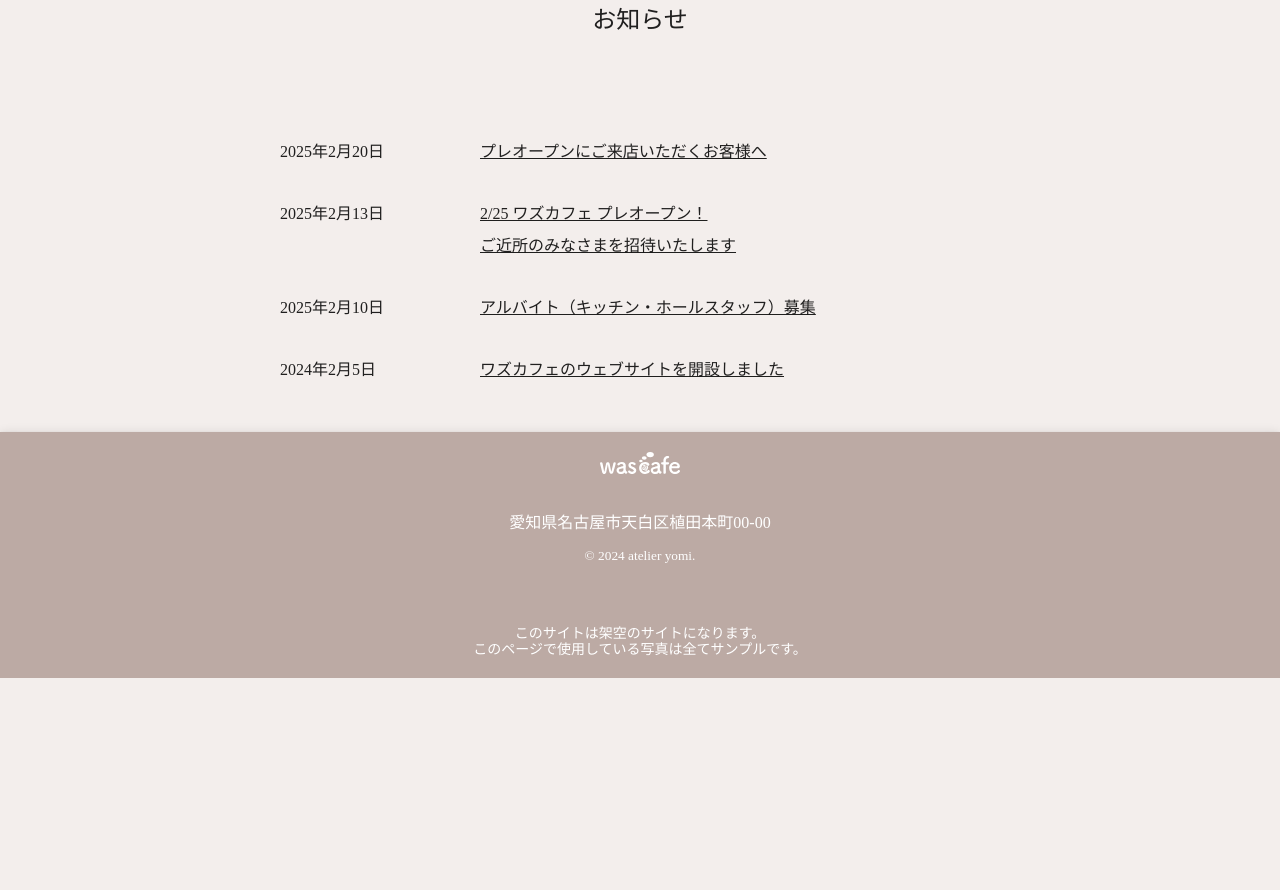
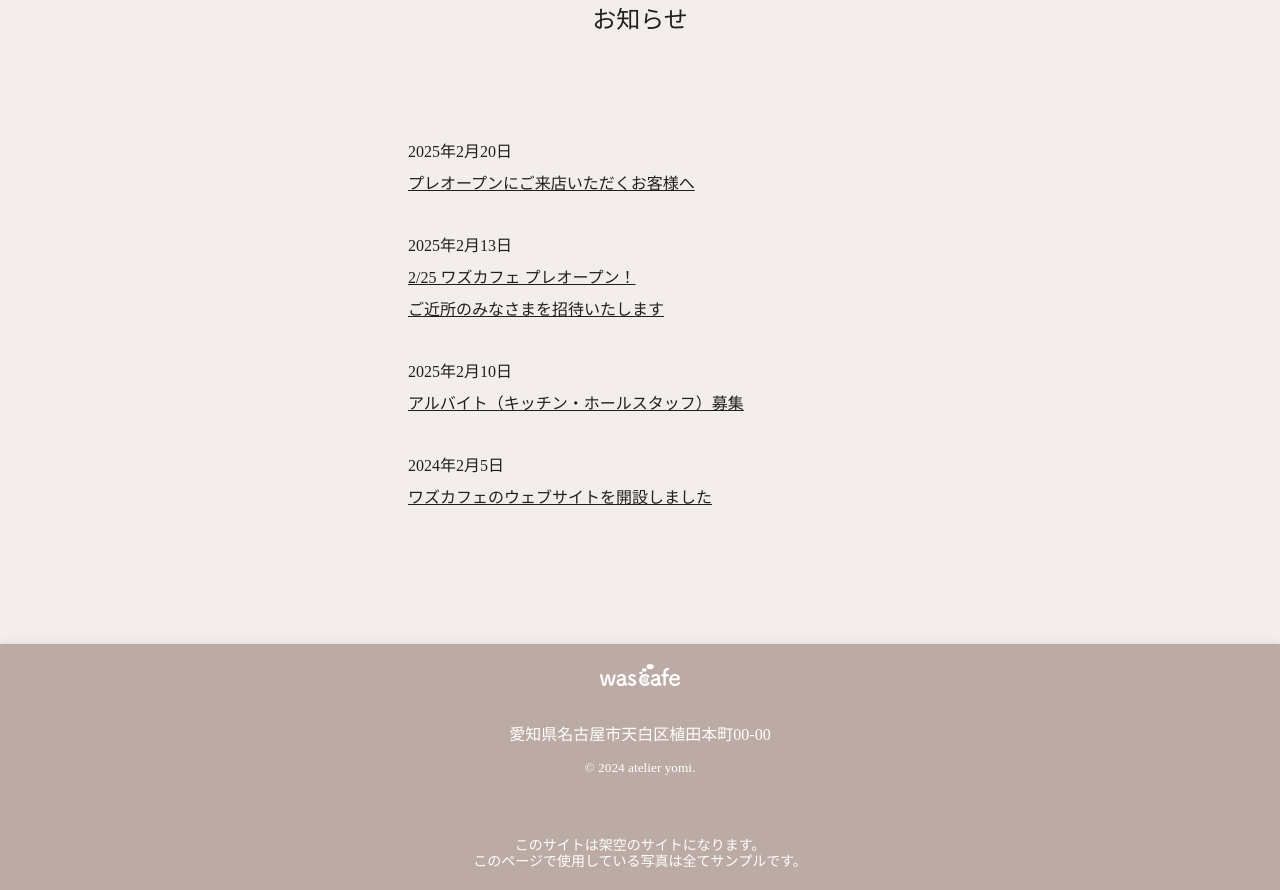
Before and after one commit to kimuracoki/wascafe, a React (Vite) app: page /marketing/dai43/01/home in a window 1280 px wide. Shown: the part 600-1490 px from the top of the page. Before the commit the page ends 1278 px from the top, so only its background shows below. Built offline with nearby package versions, Linux system fonts and the light colour scheme; a web font is replaced by a local one.

Commit message:
Upd Home layout

```diff
--- a/src/features/home/Home.tsx
+++ b/src/features/home/Home.tsx
@@ -13,7 +13,7 @@ export const Home = () => {
             disableGutters
             maxWidth="md"
             sx={{
-                minHeight: '100vh',
+                marginBottom: '100px'
             }}
         >
             <Hero sx={{
@@ -27,7 +27,7 @@ export const Home = () => {
                         color: '#fff',
                         margin: '0 20px 20px',
                         textShadow: '3px 3px 5px #9e9e9e',
-                        fontSize: { xs: '16px', sm: '30px' },
+                        fontSize: { xs: '14px', sm: '30px' },
                     }}
                 >2025年3月3日（月）オープン</Typography>
             </Hero>
@@ -35,7 +35,7 @@ export const Home = () => {
             <Container
                 component="dl"
                 sx={{
-                    width: {xs: '100%', sm: '60vw'}
+                    width: {xs: '100%', sm: '60vw', md: '40vw'}
                 }}
             >
                 {informationTexts.map((x, i) => (
--- a/src/features/home/components/InformationRow.tsx
+++ b/src/features/home/components/InformationRow.tsx
@@ -5,7 +5,14 @@ function InformationRow(props: Props) {
         <Grid2 container direction="row">
             <Grid2
                 width={{ xs: '100%', sm: '200px' }}>
-                <Typography component="dt">{props.date}</Typography>
+                <Typography
+                    component="dt"
+                    sx={{
+                        fontSize: { xs: '12px', sm: '16px' },
+                    }}
+                >
+                    {props.date}
+                </Typography>
             </Grid2>
             <Grid2 width={{
                 xs: '100%', sm: '400px'
```
